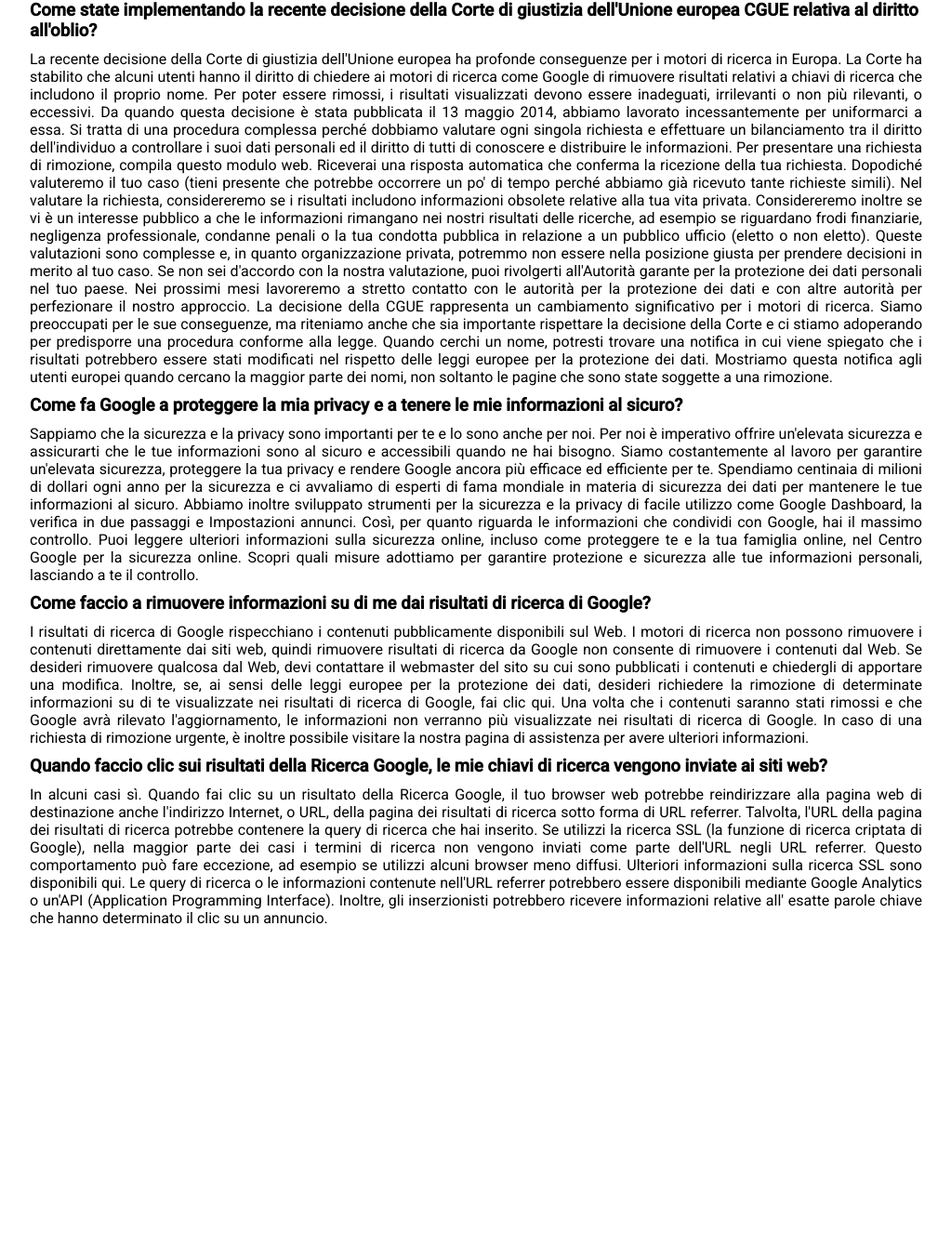
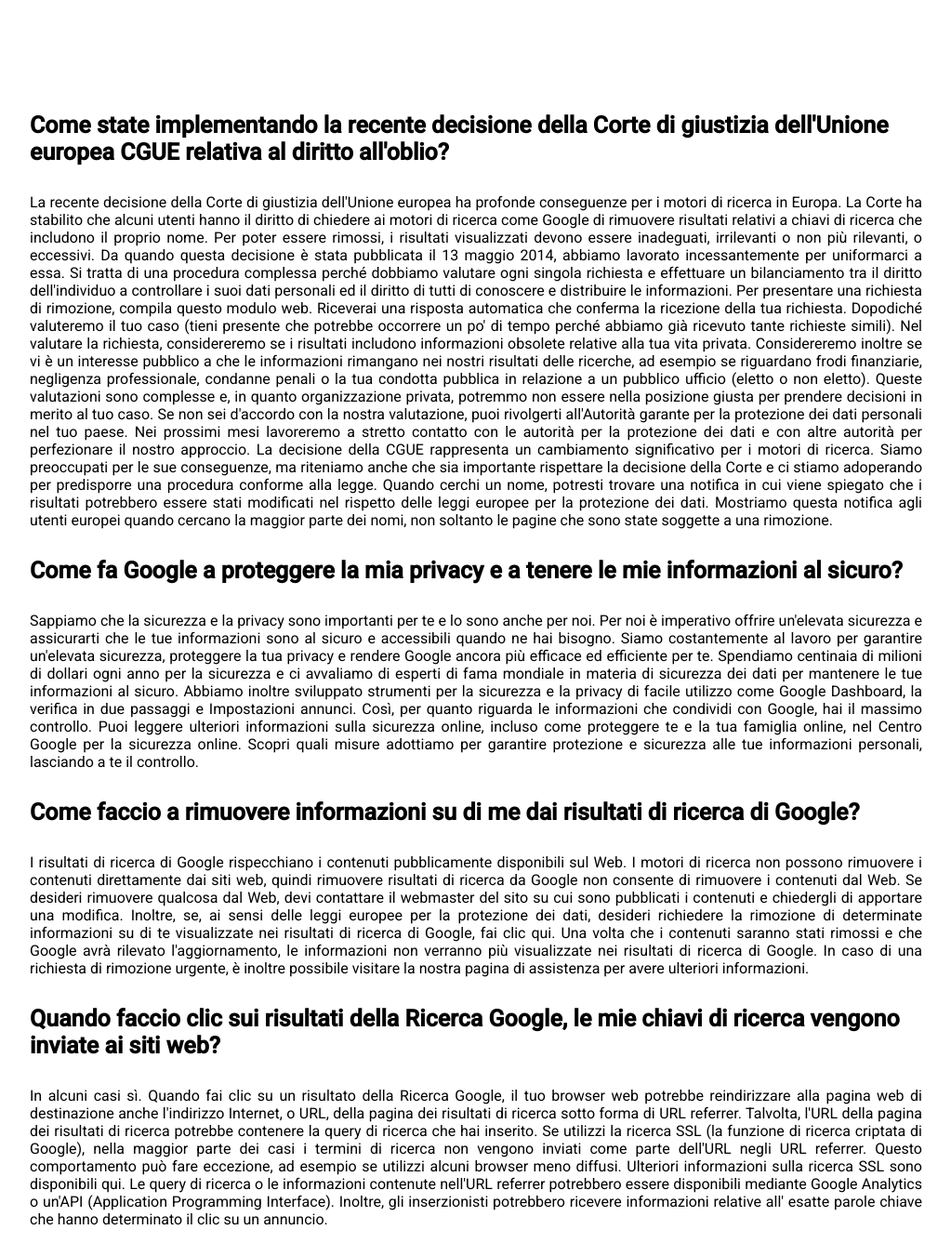
Before and after one commit to LauCost/php-google-faq, a PHP site: page / in a window 1280 px wide. Shown: the part 100-1451 px from the top of the page at 93% size, without its empty margins (128-1151 px from the left). Before the commit the page ends 1094 px from the top, so only its background shows below. Run offline with PHP 8.4, Linux system fonts and the light colour scheme.

Commit message:
Completato main

```diff
--- a/style.css
+++ b/style.css
@@ -39,6 +39,7 @@ header{
 main{
   margin: auto;
   width: 960px;
+  padding-top: 120px;
 }
 
 /******** /Header Main Footer ********/
@@ -86,3 +87,17 @@ nav {
 }
 
 /******** /Contenuto Header ********/
+
+
+/******** Contenuto Main ********/
+
+main h3{
+
+    font-size: 25px;
+}
+
+main p{
+    margin: 20px 0;
+}
+
+/******** /Contenuto Main ********/
```
